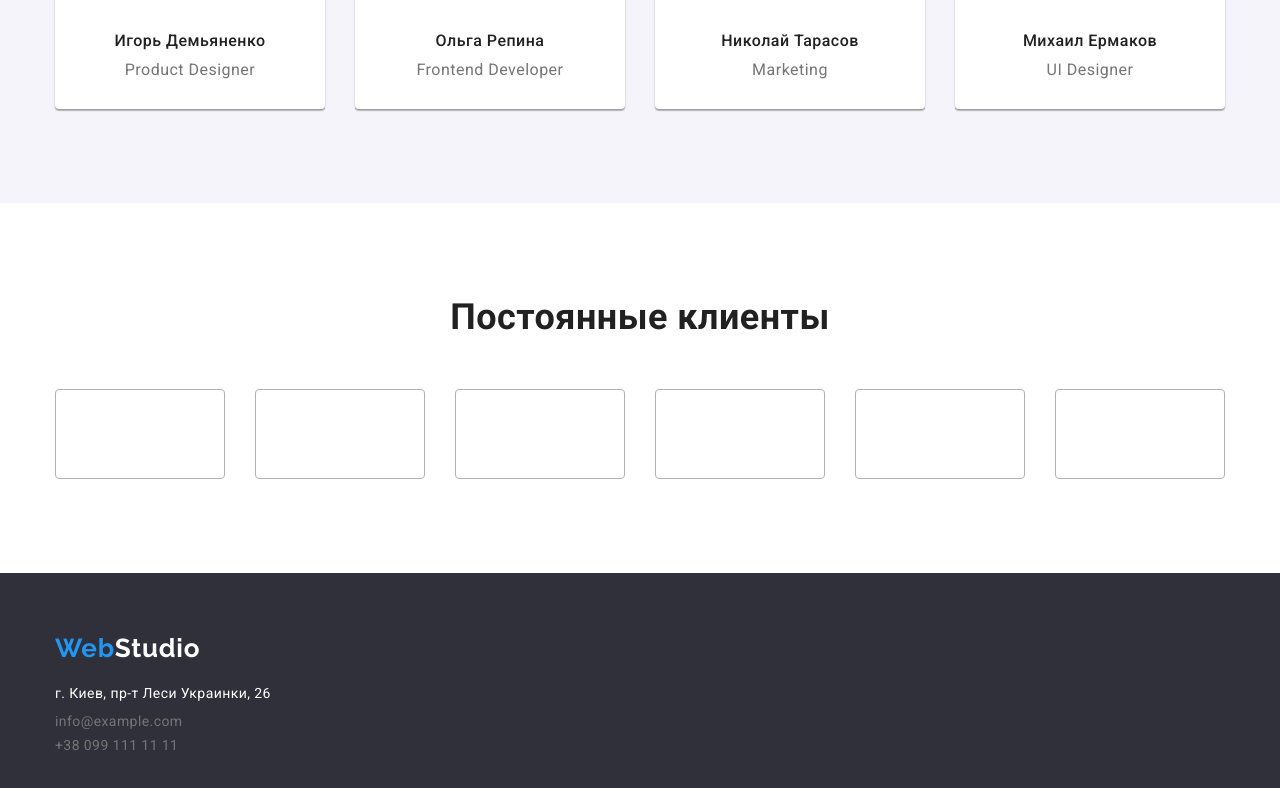
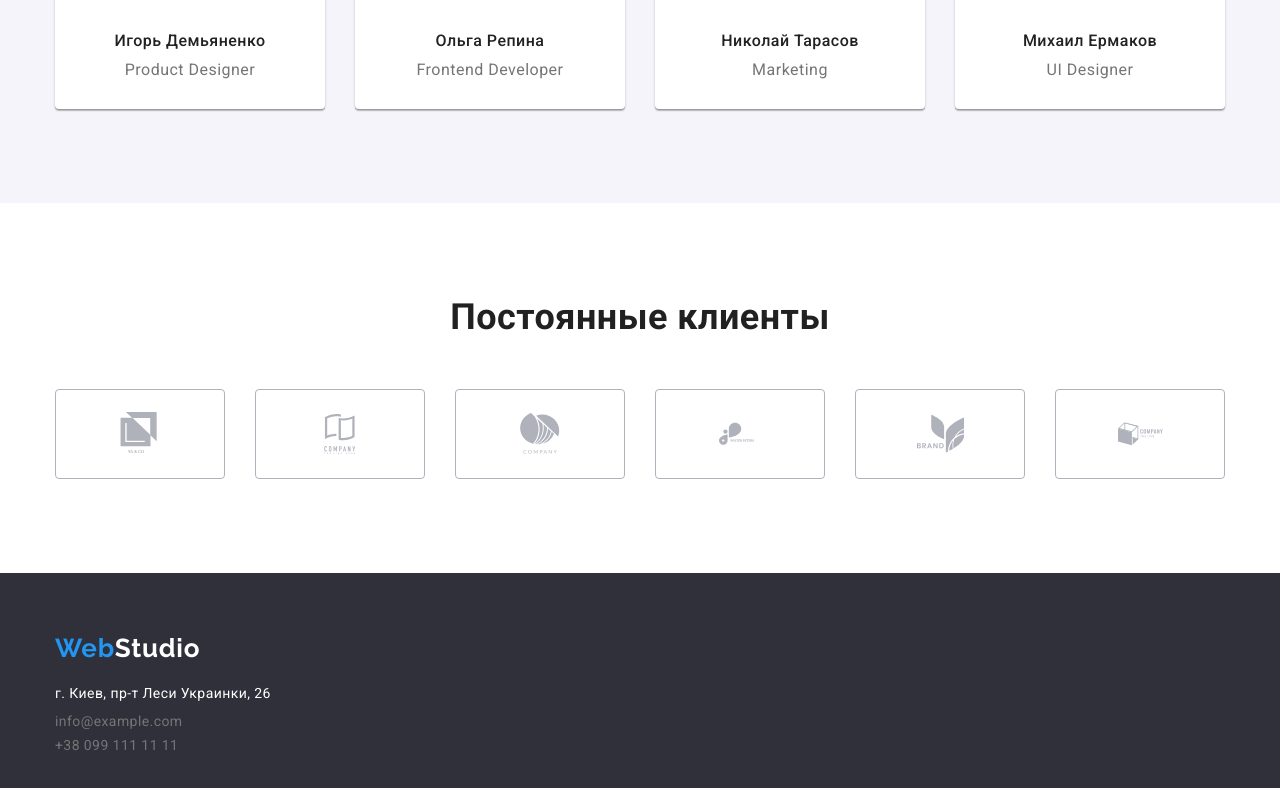
Before and after one commit to Anatoliy-Mostovoy/goit-markup-hw-04, a plain HTML site: page index.html in a window 1280 px wide. Shown: the part 2048-2836 px from the top of the page. Drawn offline with nearby package versions, Linux system fonts and the light colour scheme.

Commit message:
Сделаны ссылки постоянные клиенты
Добавлены иконки
Сделан эффеки hover/focus

```diff
--- a/CSS/style.css
+++ b/CSS/style.css
@@ -238,6 +238,7 @@ header{
     line-height: 1.14;
     text-transform: uppercase;
 }
+
 .thumb{
     display:flex;
     justify-content: center;
@@ -321,20 +322,31 @@ header{
     justify-content: center;
     margin: 0;
 }
-.client-link{
+
+.client-link>.link{
+    display: flex;
+    justify-content: center;
+    align-items: center;
     height: 90px;
     width: 170px;
     border: 1px solid var(--border-color);
-    border-radius: 4px
+    border-radius: 4px;
+    color: var(--border-color);
 }
+
 .client-link:not(:last-child){
     margin-right: 30px;
 }
 
-.client-link:hover,
-.client-link:focus{
+.company-logo{
+    fill: currentColor;
+}
+
+.client-link>.link:hover,
+.client-link>.link:focus{
     border: 1px solid var(--accent-color);
     cursor: pointer;
+    color: var(--accent-color);
 }
 
 /*-------------footer*/
--- a/index.html
+++ b/index.html
@@ -127,26 +127,52 @@
             </ul>
             </div>
         </section>
+
+        <!-- Секция постоянные клиенты -->
         <section class="section">
             <div class="container" >
                 <h2 class="section-title">Постоянные клиенты</h2>
                 <ul class="client list">
                     <li class="client-link">
-                        <a class="link" href="#"></a>
+                        <a class="link" href="#">
+                            <svg class="company-logo" height="44" width="49" >
+                                <use href="./images/sprite.svg#icon-cmp-1-o"></use>
+                            </svg>
+                        </a>
                     </li>
                     <li class="client-link">
-                        <a class="link" href="#"></a>
+                        <a class="link" href="#">
+                            <svg class="company-logo" height="40" width="52">
+                                <use href="./images/sprite.svg#icon-cmp-2-o"></use>
+                            </svg>
+                        </a>
                     <li class="client-link">
-                        <a class="link" href="#"></a>
-                    </li class="client-link">
-                    <li class="client-link">
-                        <a class="link" href="#"></a>
+                        <a class="link" href="#">
+                            <svg class="company-logo" height="41" width="42">
+                                <use href="./images/sprite.svg#icon-cmp-3-o"></use>
+                            </svg>
+                        </a>
                     </li>
                     <li class="client-link">
-                        <a class="link" href="#"></a>
+                        <a class="link" href="#">
+                            <svg class="company-logo" height="80" width="42">
+                                <use href="./images/sprite.svg#icon-cmp-4-o"></use>
+                            </svg>
+                        </a>
                     </li>
                     <li class="client-link">
-                        <a class="link" href="#"></a>
+                        <a class="link" href="#">
+                            <svg class="company-logo" height="59" width="47">
+                                <use href="./images/sprite.svg#icon-cmp-5-o"></use>
+                            </svg>
+                        </a>
+                    </li>
+                    <li class="client-link">
+                        <a class="link" href="#">
+                            <svg class="company-logo" height="88" width="45">
+                                <use href="./images/sprite.svg#icon-cmp-6-o"></use>
+                            </svg>
+                        </a>
                     </li>
                 </ul>
             </div>
```
